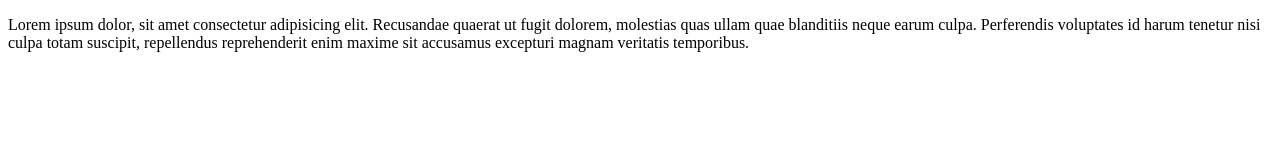
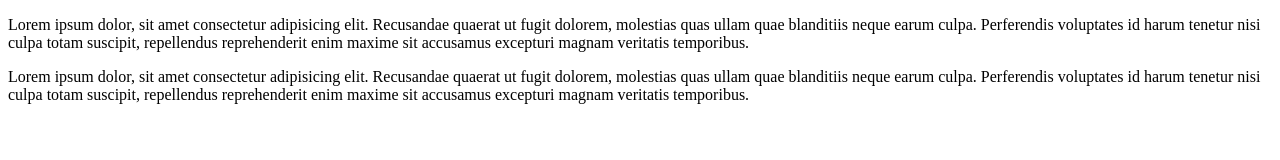
Before and after one commit to raiyan1999j/secondTest, a plain HTML site: page index.html in a window 1280 px wide. Drawn offline with Linux system fonts and the light colour scheme.

Commit message:
second version

```diff
--- a/index.html
+++ b/index.html
@@ -11,5 +11,10 @@
             Lorem ipsum dolor, sit amet consectetur adipisicing elit. Recusandae quaerat ut fugit dolorem, molestias quas ullam quae blanditiis neque earum culpa. Perferendis voluptates id harum tenetur nisi culpa totam suscipit, repellendus reprehenderit enim maxime sit accusamus excepturi magnam veritatis temporibus.
         </p>
     </div>
+    <div class="blog2">
+        <p>
+            Lorem ipsum dolor, sit amet consectetur adipisicing elit. Recusandae quaerat ut fugit dolorem, molestias quas ullam quae blanditiis neque earum culpa. Perferendis voluptates id harum tenetur nisi culpa totam suscipit, repellendus reprehenderit enim maxime sit accusamus excepturi magnam veritatis temporibus.
+        </p>
+    </div>
 </body>
 </html>
```
